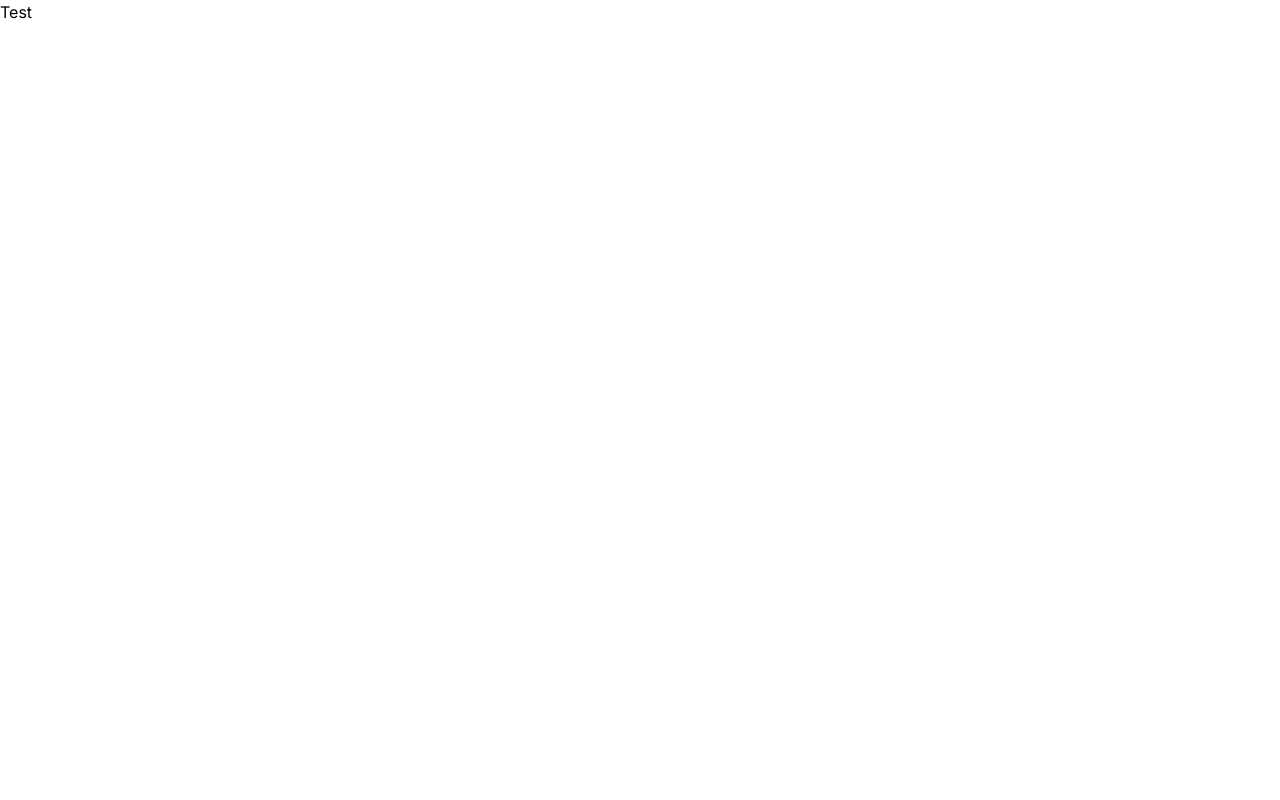
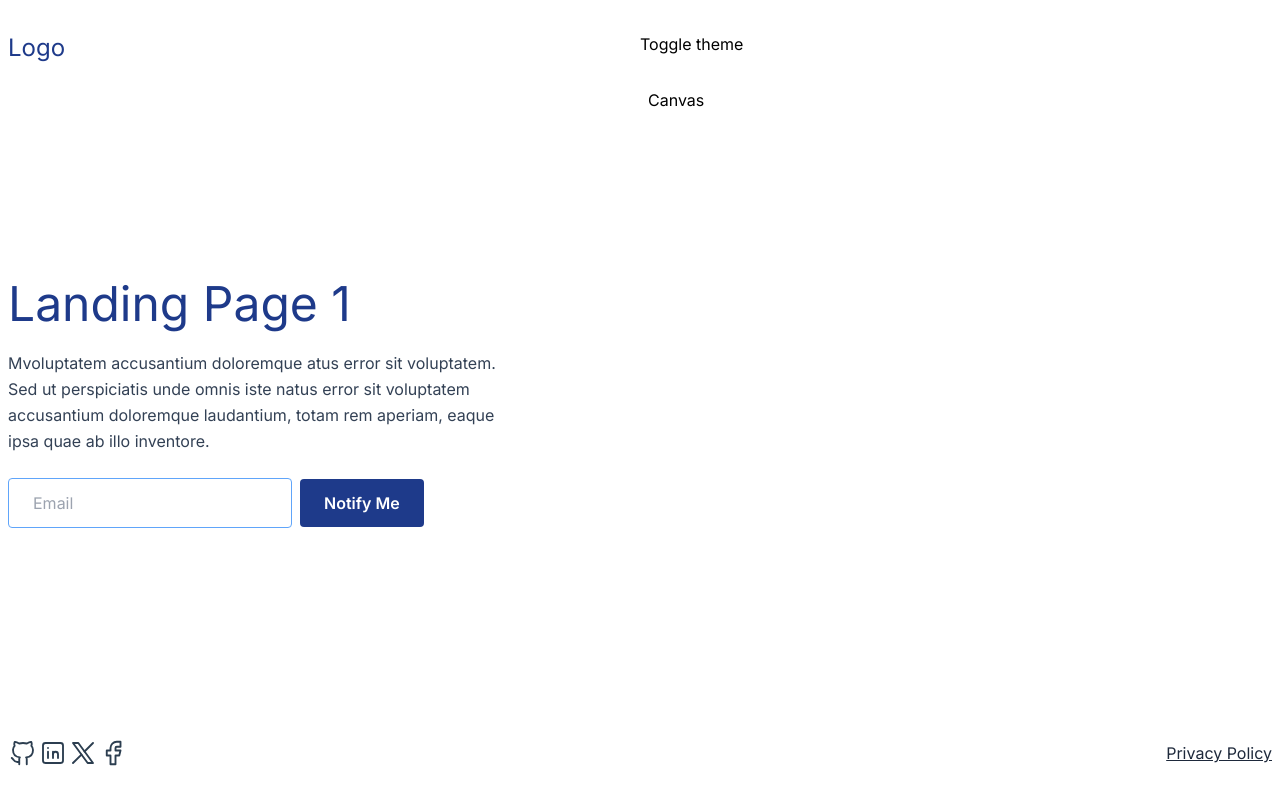
Before and after one commit to matt-pilcher/exploding-cube-landing-page, a Next.js app: page / in a window 1280 px wide. Built offline with nearby package versions, Linux system fonts and the light colour scheme.

Commit message:
finish initial styling for homepage layout

```diff
--- a/app/globals.css
+++ b/app/globals.css
@@ -24,4 +24,28 @@ body {
 body {
   color: rgb(var(--foreground-rgb));
   background: #fff;
+  @apply dark:bg-slate-800
 }
+
+canvas {
+  width: 100%;
+  display: block; /* Canvas's default display mode is inline. Inline elements can end up adding whitespace to what is displayed. */
+	box-sizing: border-box;
+  /* @apply h-[500px] lg:h-[750px] */
+}
+
+.three-d-container{
+  position: relative;
+  width: 100%;
+  height: 100%;
+  }
+
+.test-grid {
+  grid-template-rows: max-content 1fr max-content;
+}
+
+@layer utilities {
+  .text-balance {
+    text-wrap: balance;
+  }
+}
--- a/app/page.tsx
+++ b/app/page.tsx
@@ -1,14 +1,94 @@
 'use client'
 
+import dynamic from "next/dynamic"
 
 
 export default function Home() {
 
   return (
-    <main>
-      Test
-    </main>
     // <!-- Landing Page 1 -->
+    <div className="container grid py-2 m-auto md:grid-cols-2 h-full test-grid">
+      <nav className="grid grid-cols-2 px-2 py-6 col-span-full">
+        <div className="text-blue-900 dark:text-white text-2xl">
+          <a href="/">Logo</a>
+        </div>
 
+        <div>
+          Toggle theme
+			 </div>
+      </nav>
+
+      <section className="grid items-center py-2">
+        {/* <!-- center align content container --> */}
+        <div className="px-2 py-6">
+          <h1 className="text-5xl pb-4 text-blue-900 leading-tight text-pretty max-w-[15ch] dark:text-white purple">Landing Page 1</h1>
+          <p className="pb-6 leading-relaxed text-slate-700 max-w-[50ch] dark:text-white">
+            Mvoluptatem accusantium doloremque atus error sit voluptatem. Sed ut perspiciatis unde omnis
+            iste natus error sit voluptatem accusantium doloremque laudantium, totam rem aperiam,
+            eaque ipsa quae ab illo inventore.
+          </p>
+          <form>
+            <label htmlFor="email-input"></label>
+            <input
+              placeholder="Email"
+              type="email"
+              id="email-input"
+              name="email"
+
+              className="px-6 py-3 border border-blue-400 rounded mr-2"
+            />
+            <button
+              type="submit"
+              className="inline-block max-w-xs px-6 py-3 antialiased font-semibold text-white transition duration-200 ease-in-out bg-blue-900 rounded delay-50 hover:-translate-y-1 hover:cursor-pointer hover:bg-blue-700 disabled:bg-blue-300"
+            >
+              Notify Me
+            </button>
+          </form>
+
+        </div>
+      </section>
+
+      <aside className="grid items-center overflow-hidden">
+        <div className="px-2 overflow-hidden cursor-grab three-d-container relative">
+         Canvas
+        </div>
+      </aside>
+
+      <footer className="grid grid-cols-2 px-2 py-6 col-span-full">
+        {/* <!-- Social Media Icons --> */}
+        <div className="flex items-center">
+          {/* <!-- Github --> */}
+          <svg xmlns="http://www.w3.org/2000/svg" className="dark:stroke-white" width="30" height="30" viewBox="0 0 24 24" strokeWidth="1.5" stroke="#2c3e50" fill="none" strokeLinecap="round" strokeLinejoin="round">
+            <path stroke="none" d="M0 0h24v24H0z" fill="none"/>
+            <path d="M9 19c-4.3 1.4 -4.3 -2.5 -6 -3m12 5v-3.5c0 -1 .1 -1.4 -.5 -2c2.8 -.3 5.5 -1.4 5.5 -6a4.6 4.6 0 0 0 -1.3 -3.2a4.2 4.2 0 0 0 -.1 -3.2s-1.1 -.3 -3.5 1.3a12.3 12.3 0 0 0 -6.2 0c-2.4 -1.6 -3.5 -1.3 -3.5 -1.3a4.2 4.2 0 0 0 -.1 3.2a4.6 4.6 0 0 0 -1.3 3.2c0 4.6 2.7 5.7 5.5 6c-.6 .6 -.6 1.2 -.5 2v3.5" />
+          </svg>
+          {/* <!-- LinkedIn --> */}
+          <svg xmlns="http://www.w3.org/2000/svg" className="dark:stroke-white" width="30" height="30" viewBox="0 0 24 24" strokeWidth="1.5" stroke="#2c3e50" fill="none" strokeLinecap="round" strokeLinejoin="round">
+            <path stroke="none" d="M0 0h24v24H0z" fill="none"/>
+            <path d="M4 4m0 2a2 2 0 0 1 2 -2h12a2 2 0 0 1 2 2v12a2 2 0 0 1 -2 2h-12a2 2 0 0 1 -2 -2z" />
+            <path d="M8 11l0 5" />
+            <path d="M8 8l0 .01" />
+            <path d="M12 16l0 -5" />
+            <path d="M16 16v-3a2 2 0 0 0 -4 0" />
+          </svg>
+          {/* <!-- Twitter --> */}
+          <svg xmlns="http://www.w3.org/2000/svg" className="dark:stroke-white" width="30" height="30" viewBox="0 0 24 24" strokeWidth="1.5" stroke="#2c3e50" fill="none" strokeLinecap="round" strokeLinejoin="round">
+            <path stroke="none" d="M0 0h24v24H0z" fill="none"/>
+            <path d="M4 4l11.733 16h4.267l-11.733 -16z" />
+            <path d="M4 20l6.768 -6.768m2.46 -2.46l6.772 -6.772" />
+          </svg>
+          {/* <!-- Facebook --> */}
+          <svg xmlns="http://www.w3.org/2000/svg" className="dark:stroke-white"  width="30" height="30" viewBox="0 0 24 24" strokeWidth="1.5"  stroke="#2c3e50" fill="none" strokeLinecap="round" strokeLinejoin="round">
+            <path stroke="none" d="M0 0h24v24H0z" fill="none"/>
+            <path d="M7 10v4h3v7h4v-7h3l1 -4h-4v-2a1 1 0 0 1 1 -1h3v-4h-3a5 5 0 0 0 -5 5v2h-3" />
+          </svg>
+        </div>
+        {/* <!-- Privacy Policy --> */}
+        <div className="flex items-center justify-end">
+					<a href="/privacy" className="underline text-slate-800 dark:text-white">Privacy Policy</a>
+				</div>
+
+      </footer>
+    </div>
   )
 }
```
